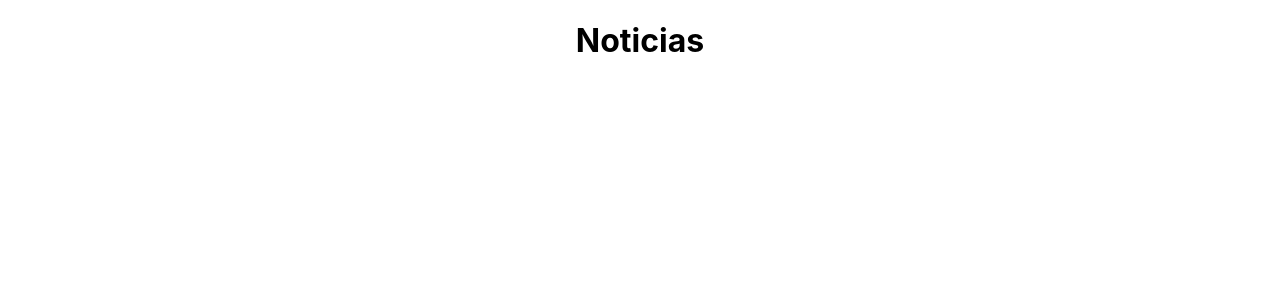
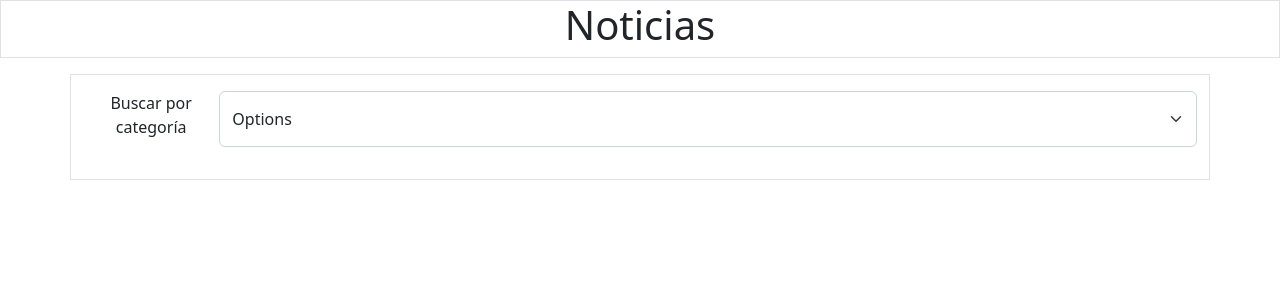
Before and after one commit to nunicho/tpReact-ej11y12-web-noticias, a React (Create React App) app: page / in a window 1280 px wide. Shown: the top 300 px of the page. Built offline with nearby package versions, Linux system fonts and the light colour scheme.

Commit message:
Armada la estructura de componentes

```diff
--- a/package.json
+++ b/package.json
@@ -6,7 +6,9 @@
     "@testing-library/jest-dom": "^5.16.5",
     "@testing-library/react": "^13.4.0",
     "@testing-library/user-event": "^13.5.0",
+    "bootstrap": "^5.2.2",
     "react": "^18.2.0",
+    "react-bootstrap": "^2.5.0",
     "react-dom": "^18.2.0",
     "react-scripts": "5.0.1",
     "web-vitals": "^2.1.4"
--- a/src/App.js
+++ b/src/App.js
@@ -1,9 +1,13 @@
+import 'bootstrap/dist/css/bootstrap.min.css';
 import './App.css';
+import Formulario from './Components/Formulario';
+import Titulo from './Components/Titulo';
 
 function App() {
   return (
     <div className="App">
-<h1>Noticias</h1>
+      <Titulo></Titulo>
+      <Formulario></Formulario>
     </div>
   );
 }
--- /dev/null
+++ b/src/Components/Formulario.jsx
@@ -0,0 +1,31 @@
+import React from 'react';
+import 'bootstrap/dist/css/bootstrap.min.css';
+import Form from 'react-bootstrap/Form';
+
+const Formulario = () => {
+return (
+    <div className="container border my-3">
+    <Form>
+       <Form.Group className="mb-3 d-flex py-3">
+        <Form.Label>Buscar por categoría</Form.Label>
+        <Form.Select>
+           <option value="">Options</option>
+            <option value="business<">business</option>
+            <option value="entertainment">entertainment</option>
+            <option value="environment">environment</option>
+            <option value="food">food</option>
+            <option value="health">health</option>
+            <option value="politics">politics</option>
+            <option value="science">science</option>
+            <option value="sports">sports</option>
+            <option value="technology">technology</option>
+            <option value="top">top</option>
+            <option value="world">world</option>
+        </Form.Select>
+      </Form.Group>
+    </Form>
+    </div>
+  );
+}
+
+export default Formulario;
--- /dev/null
+++ b/src/Components/Titulo.jsx
@@ -0,0 +1,12 @@
+import 'bootstrap/dist/css/bootstrap.min.css';
+import React from 'react';
+
+const Titulo = () => {
+    return (
+        <div className="container-fluid  border ">
+            <h1> Noticias</h1>
+        </div>
+    );
+};
+
+export default Titulo;
```
Also changed, not shown: src/Components/ListaNoticias.jsx (added, +13 -0 lines), src/Components/Noticia.jsx (added), 1 other file (tests, documents, lock files or other folders).
